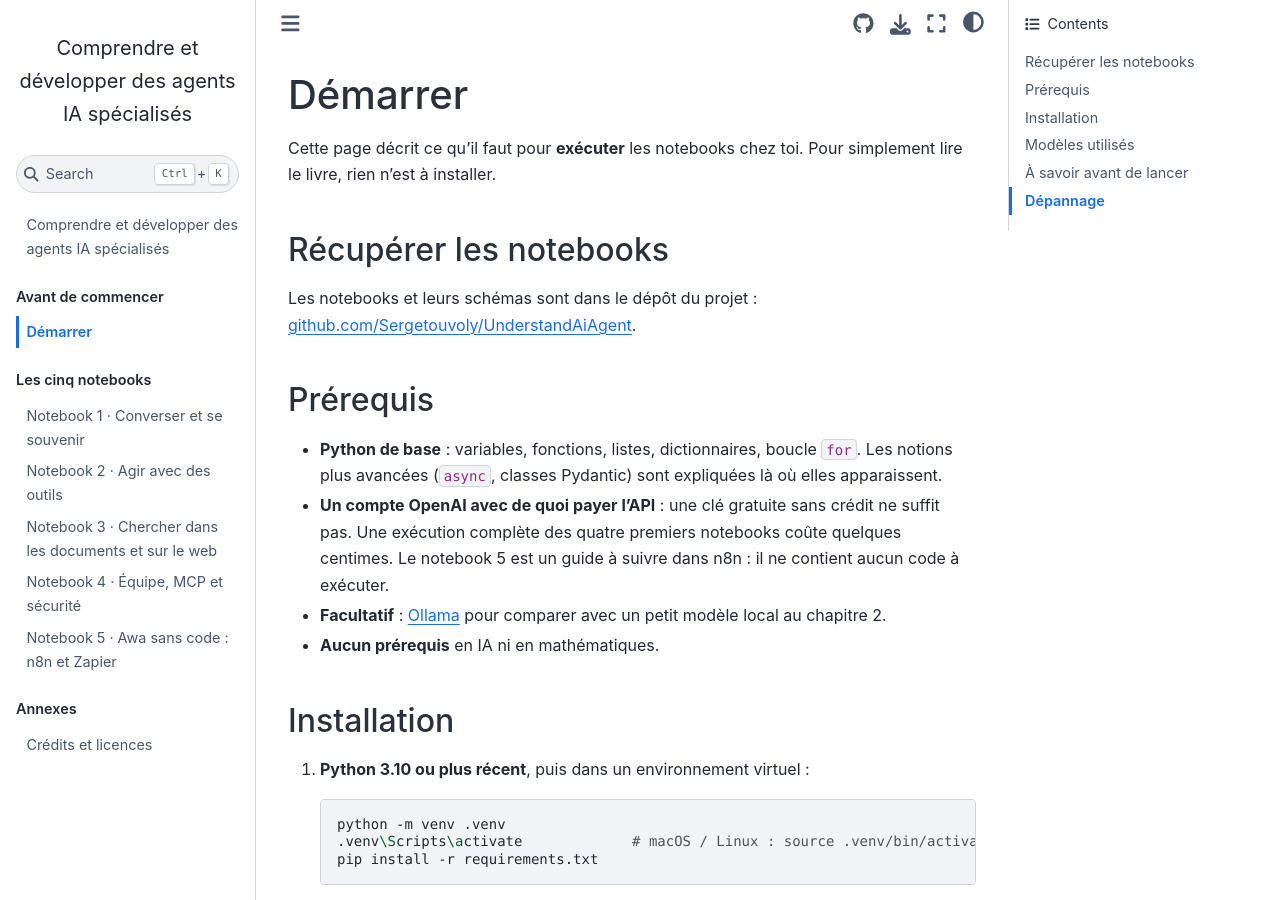
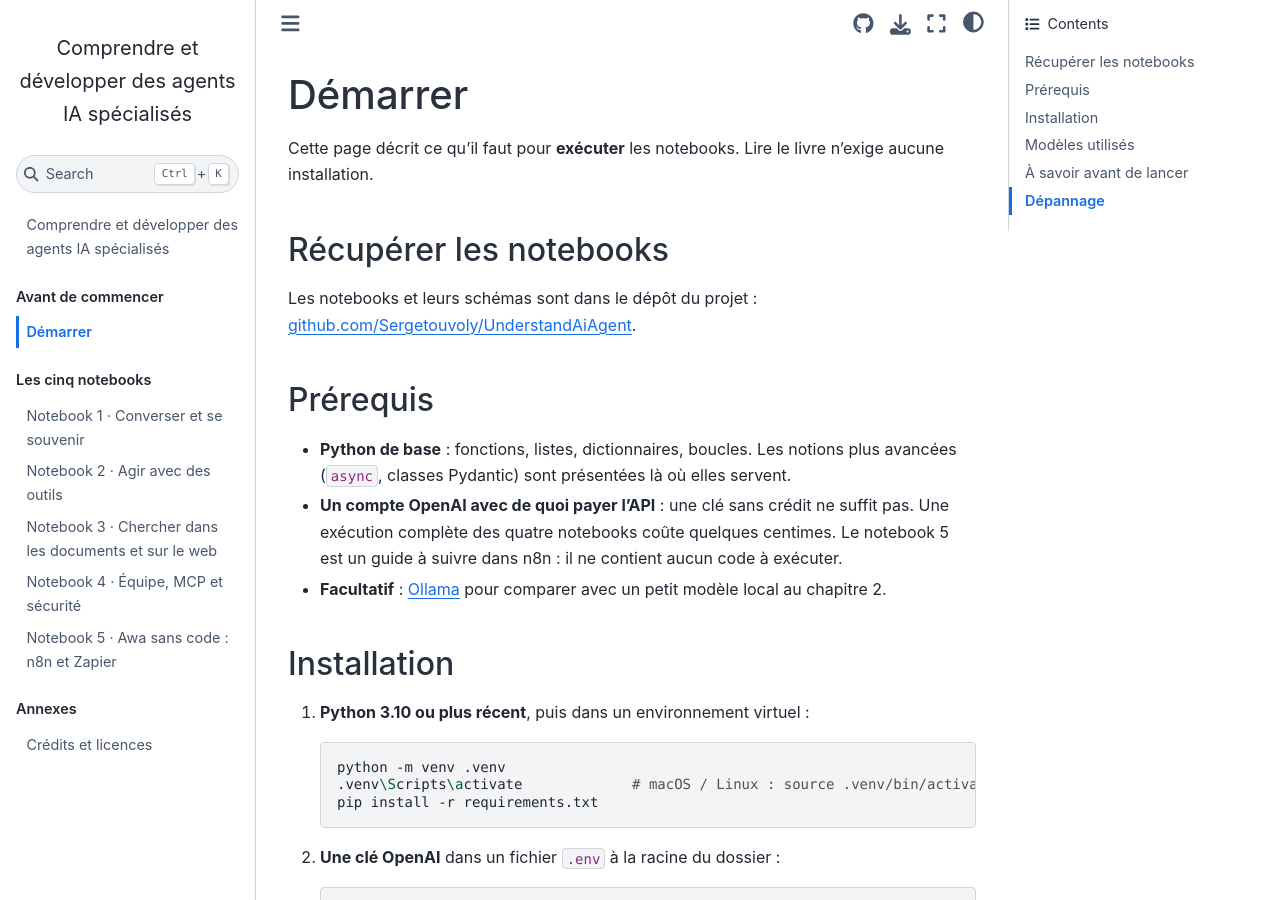
Before and after one commit to Sergetouvoly/UnderstandAiAgent, a Jupyter Book: the page built from demarrer.md, in a window 1280 px wide and 900 px high. Built offline with Jupyter Book 1.0.4 settings and Sphinx 7.4.7 and the Sphinx Book theme 1.1.4, drawn with Linux system fonts in a browser that asks for light colours; comment, search, counter and statistics services are not loaded.

Commit message:
Introduction du livre et des notebooks : ton plus sobre, moins de consignes d'usage

```diff
--- a/demarrer.md
+++ b/demarrer.md
@@ -1,6 +1,6 @@
 # Démarrer
 
-Cette page décrit ce qu'il faut pour **exécuter** les notebooks chez toi. Pour simplement lire le livre, rien n'est à installer.
+Cette page décrit ce qu'il faut pour **exécuter** les notebooks. Lire le livre n'exige aucune installation.
 
 ## Récupérer les notebooks
 
@@ -8,10 +8,9 @@
 
 ## Prérequis
 
-* **Python de base** : variables, fonctions, listes, dictionnaires, boucle `for`. Les notions plus avancées (`async`, classes Pydantic) sont expliquées là où elles apparaissent.
-* **Un compte OpenAI avec de quoi payer l'API** : une clé gratuite sans crédit ne suffit pas. Une exécution complète des quatre premiers notebooks coûte quelques centimes. Le notebook 5 est un guide à suivre dans n8n : il ne contient aucun code à exécuter.
+* **Python de base** : fonctions, listes, dictionnaires, boucles. Les notions plus avancées (`async`, classes Pydantic) sont présentées là où elles servent.
+* **Un compte OpenAI avec de quoi payer l'API** : une clé sans crédit ne suffit pas. Une exécution complète des quatre notebooks coûte quelques centimes. Le notebook 5 est un guide à suivre dans n8n : il ne contient aucun code à exécuter.
 * **Facultatif** : [Ollama](https://ollama.com) pour comparer avec un petit modèle local au chapitre 2.
-* **Aucun prérequis** en IA ni en mathématiques.
 
 ## Installation
 
```
Also changed, not shown: index.md (+17 -29 lines), notebook_1_llm_et_memoire.ipynb, notebook_2_tool_calling_et_react.ipynb, notebook_3_rag_et_recherche_web.ipynb, notebook_4_mcp_multi_agents_securite.ipynb.
